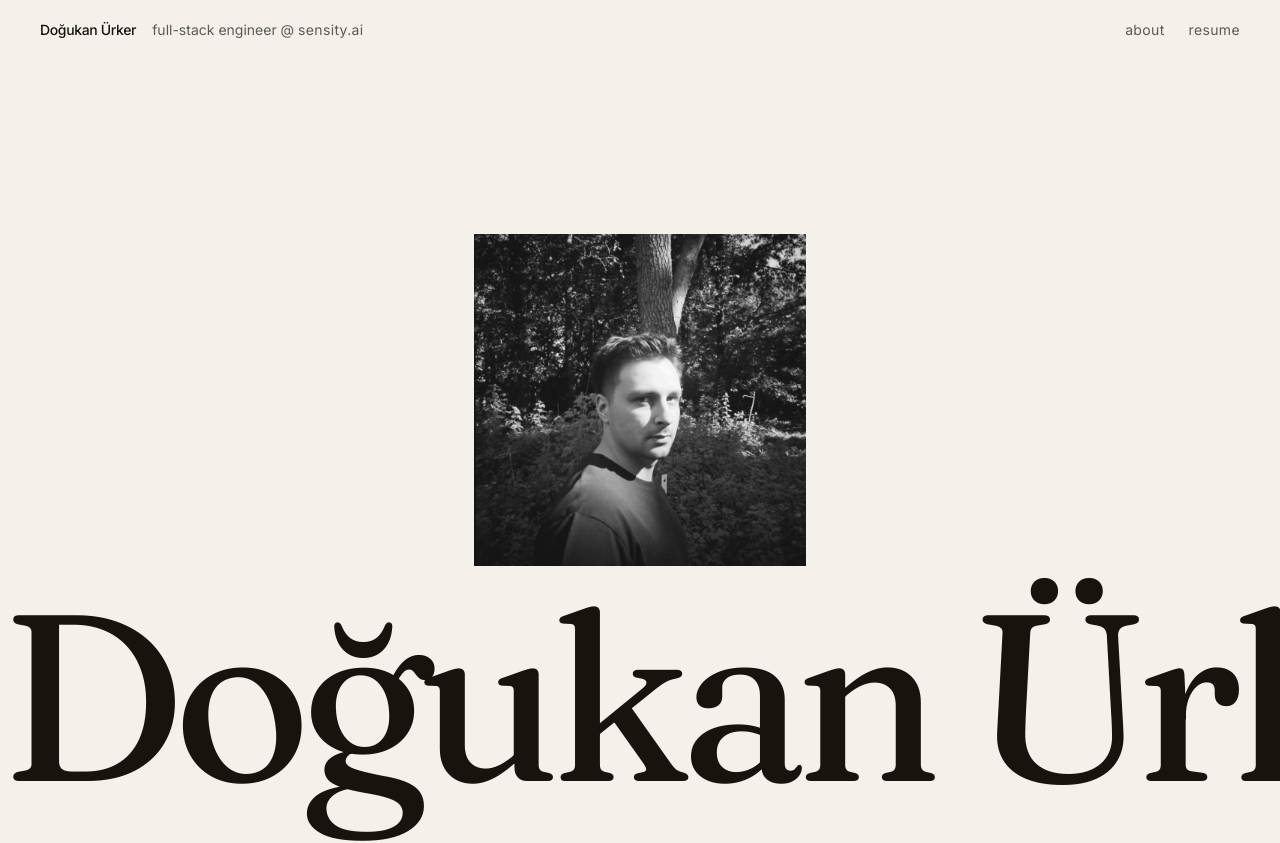
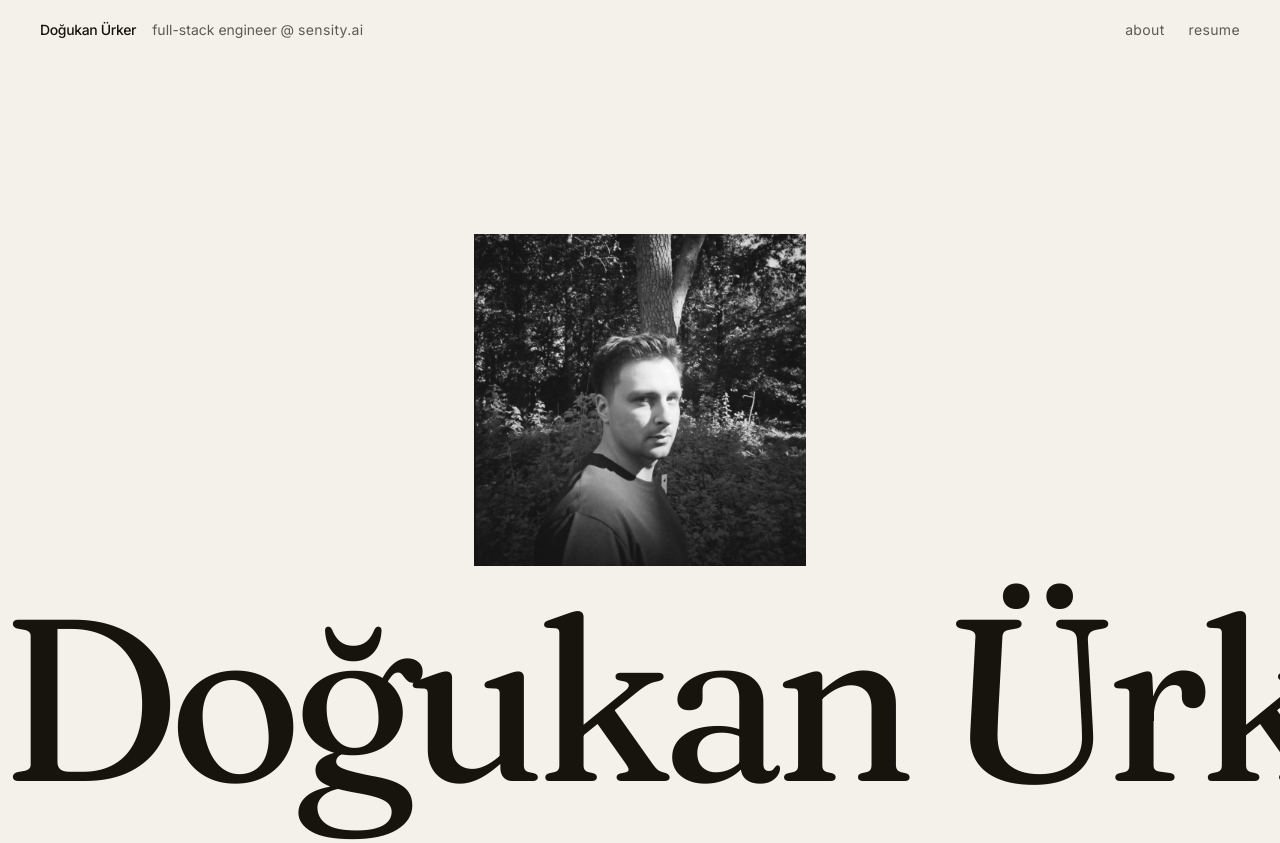
Before and after one commit to DogukanUrker/dogukanurker.com, a Next.js app in the folder app/: page / in a window 1280 px wide. Shown: the top 843 px of the page. Built offline with nearby package versions, Linux system fonts and the light colour scheme; no server answers; the database is empty.

Commit message:
Update LandingPage.tsx

```diff
--- a/app/src/components/LandingPage.tsx
+++ b/app/src/components/LandingPage.tsx
@@ -200,7 +200,7 @@ export default function LandingPage() {
             //   lines so neither edge is cut off by overflow-x:hidden on <main>.
             className="font-serif text-center w-full tracking-tighter select-none
               whitespace-normal sm:whitespace-nowrap
-              text-[clamp(44px,15vw,90px)] sm:text-[clamp(64px,18.5vw,300px)]"
+              text-[clamp(44px,15vw,90px)] sm:text-[clamp(64px,18vw,300px)]"
             style={
               {
                 lineHeight: 0.95,
```
